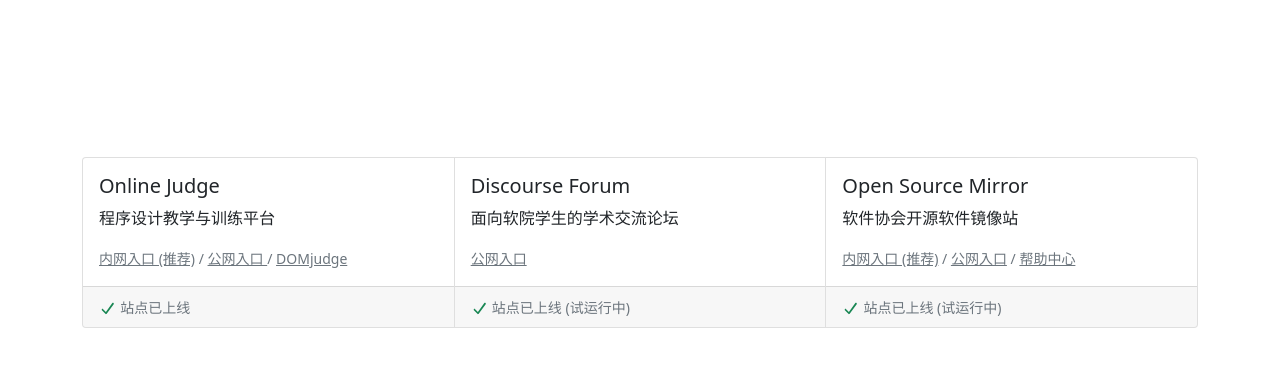
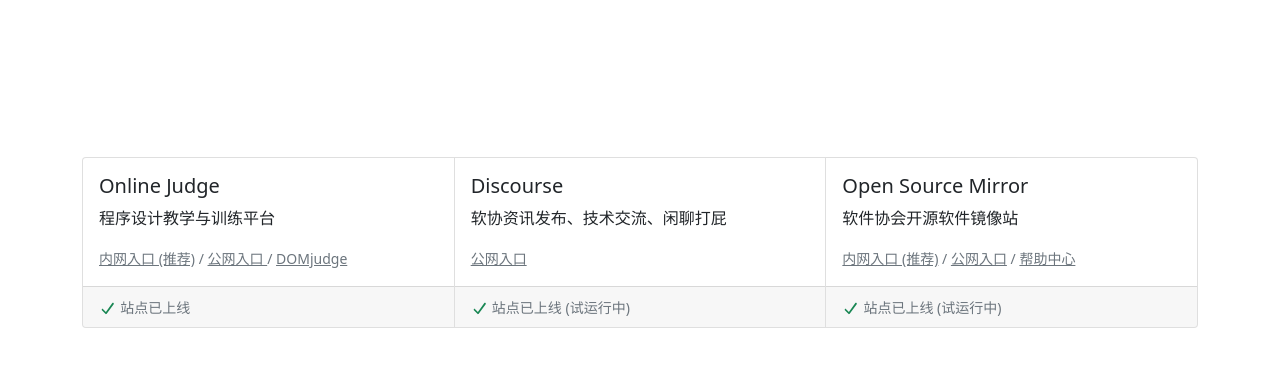
Before and after one commit to SCNU-SoCoding/frontpage, a plain HTML site: page index.html in a window 1280 px wide. Shown: the part 281-648 px from the top of the page. Drawn offline with Linux system fonts and the light colour scheme.

Commit message:
update discourse part

```diff
--- a/__secret/discourse.html
+++ b/__secret/discourse.html
@@ -1,6 +1,6 @@
 <div class="card-body">
-    <h5 class="card-title fw-light">Discourse Forum</h5>
-    <p class="card-text">面向软院学生的学术交流论坛
+    <h5 class="card-title fw-light">Discourse</h5>
+    <p class="card-text">软协资讯发布、技术交流、闲聊打屁
     </p>
     <p class="card-text text-muted"><a class="text-muted" target="_blank"
             href="https://socoding.cn/"><small>公网入口</small></a>
```
